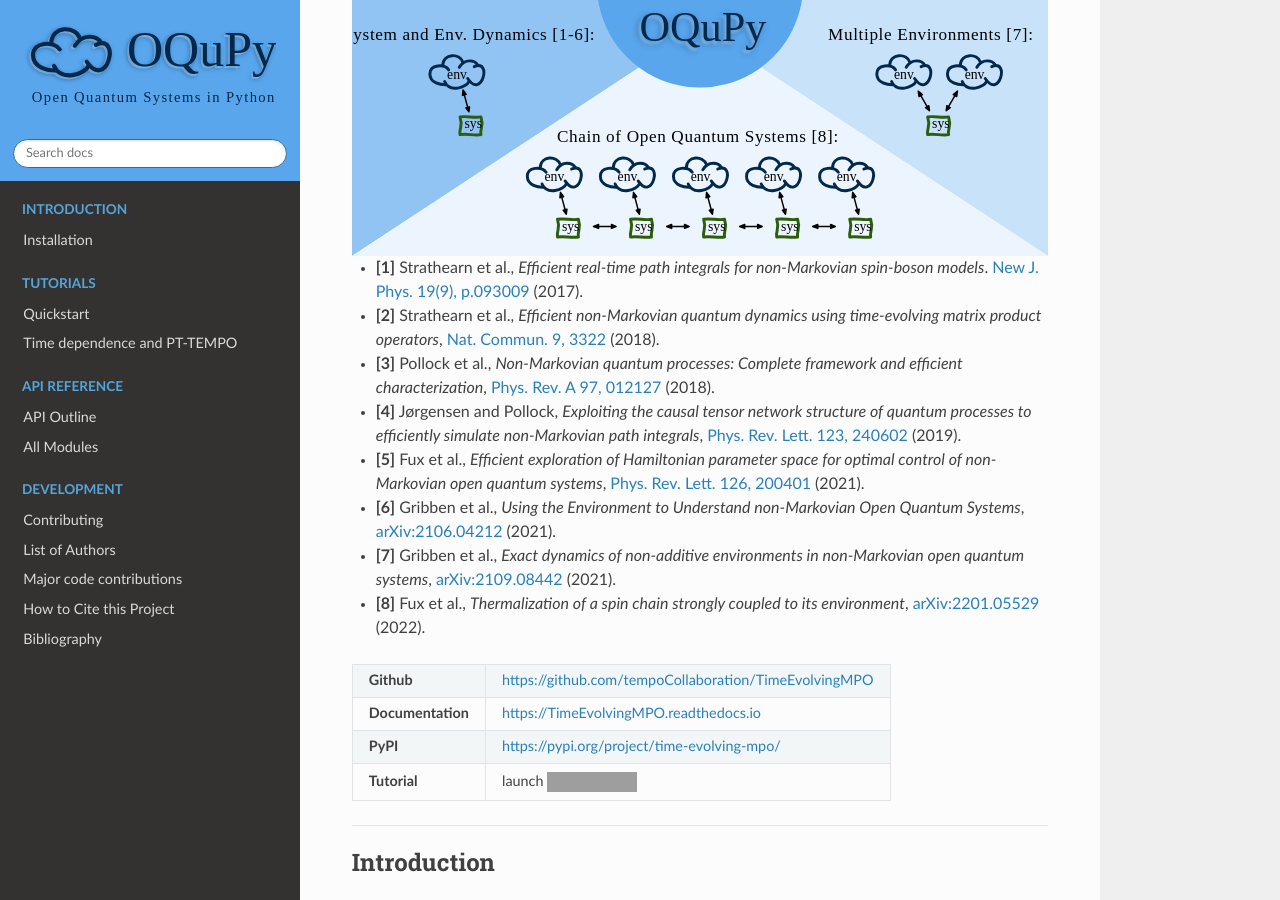
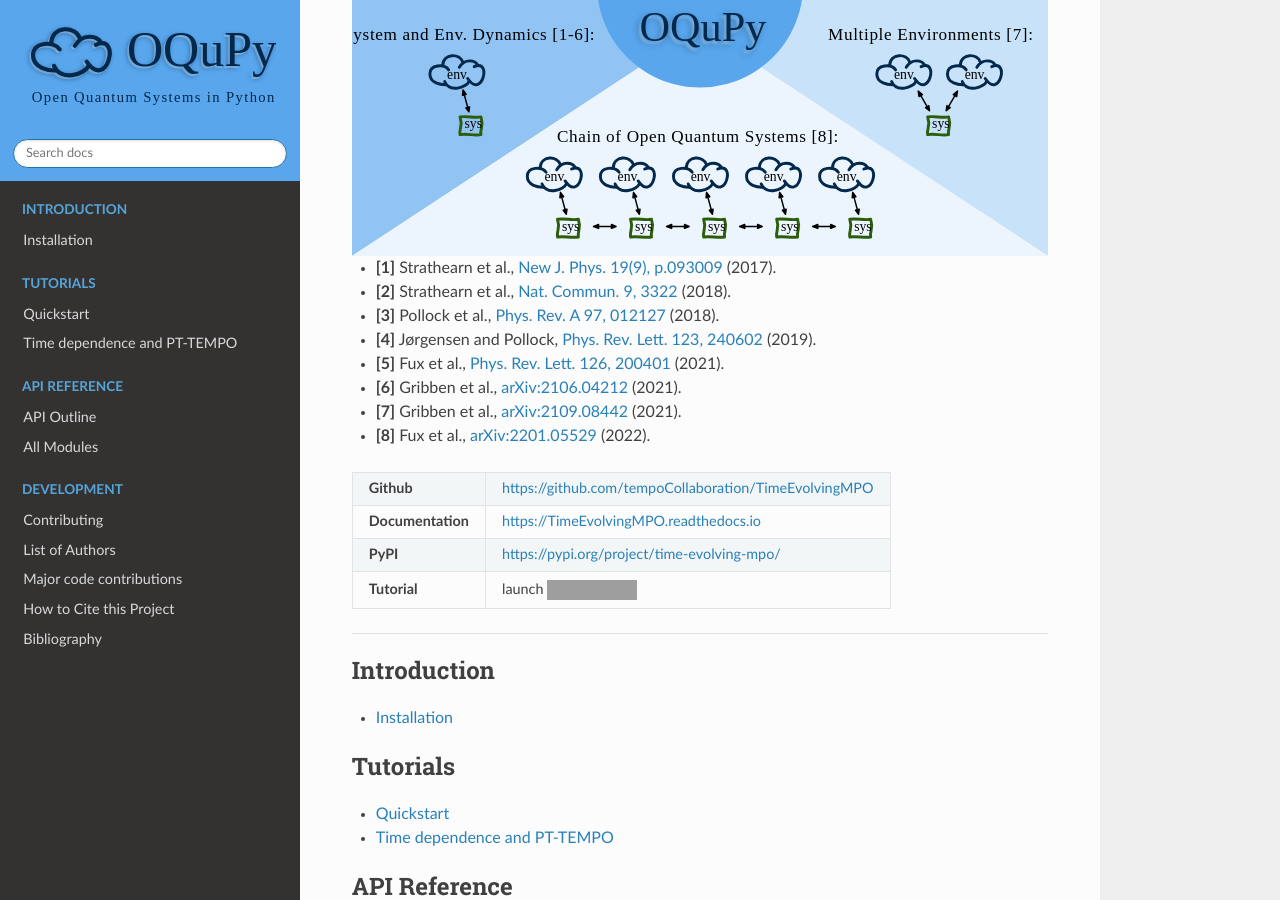
Before and after one commit to tempoCollaboration/OQuPy, a Sphinx documentation site: the page built from docs/index.rst, in a window 1280 px wide and 900 px high, scrolled down 614 px. Built offline with Sphinx 7.4.7 and the Read the Docs theme 2.0.0, drawn with Linux system fonts in a browser that asks for light colours; the version number could not be read and is left out; grey boxes are pictures that could not be loaded.

```diff
--- a/docs/index.rst
+++ b/docs/index.rst
@@ -29,39 +29,26 @@ Up to versions 0.1.x this package was called *TimeEvolvingMPO*.
     :alt: OQuPy - overview
 
 - **[1]** Strathearn et al.,
-  *Efficient real-time path integrals for non-Markovian spin-boson models*.
   `New J. Phys. 19(9), p.093009 <http://dx.doi.org/10.1088/1367-2630/aa8744>`_
   (2017).
 - **[2]** Strathearn et al.,
-  *Efficient non-Markovian quantum dynamics using time-evolving matrix product
-  operators*,
   `Nat. Commun. 9, 3322 <https://doi.org/10.1038/s41467-018-05617-3>`_
   (2018).
 - **[3]** Pollock et al.,
-  *Non-Markovian quantum processes: Complete framework and efficient
-  characterization*,
   `Phys. Rev. A 97, 012127 <http://dx.doi.org/10.1103/PhysRevA.97.012127>`_
   (2018).
 - **[4]** Jørgensen and Pollock,
-  *Exploiting the causal tensor network structure of quantum processes to
-  efficiently simulate non-Markovian path integrals*,
   `Phys. Rev. Lett. 123, 240602 <http://dx.doi.org/10.1103/PhysRevLett.123.240602>`_
   (2019).
 - **[5]** Fux et al.,
-  *Efficient exploration of Hamiltonian parameter space for optimal control
-  of non-Markovian open quantum systems*,
   `Phys. Rev. Lett. 126, 200401 <https://link.aps.org/doi/10.1103/PhysRevLett.126.200401>`_
   (2021).
 - **[6]** Gribben et al.,
-  *Using the Environment to Understand non-Markovian Open Quantum Systems*,
   `arXiv:2106.04212 <http://arxiv.org/abs/2106.04212>`_
   (2021).
 - **[7]** Gribben et al.,
-  *Exact dynamics of non-additive environments in non-Markovian open quantum
-  systems*,
   `arXiv:2109.08442 <http://arxiv.org/abs/2109.08442>`_ (2021).
 - **[8]** Fux et al.,
-  *Thermalization of a spin chain strongly coupled to its environment*,
   `arXiv:2201.05529 <http://arxiv.org/abs/2201.05529>`_ (2022).
 
 .. |binder-tutorial| image:: https://mybinder.org/badge_logo.svg
```
Also changed, not shown: README.md (+8 -9 lines).
